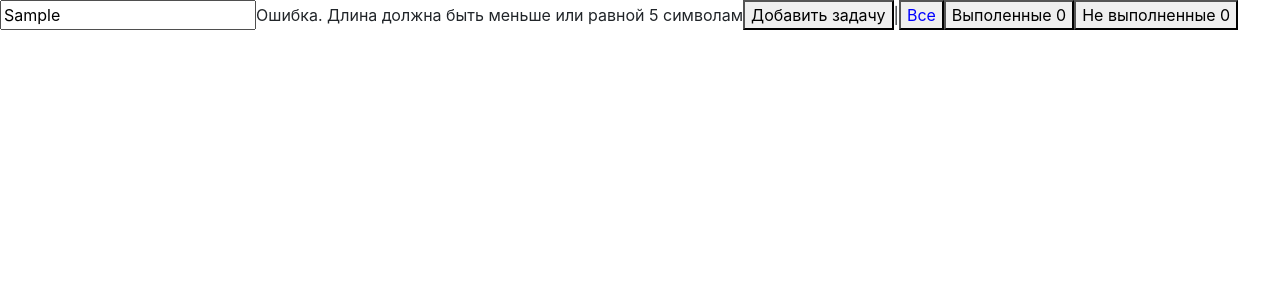
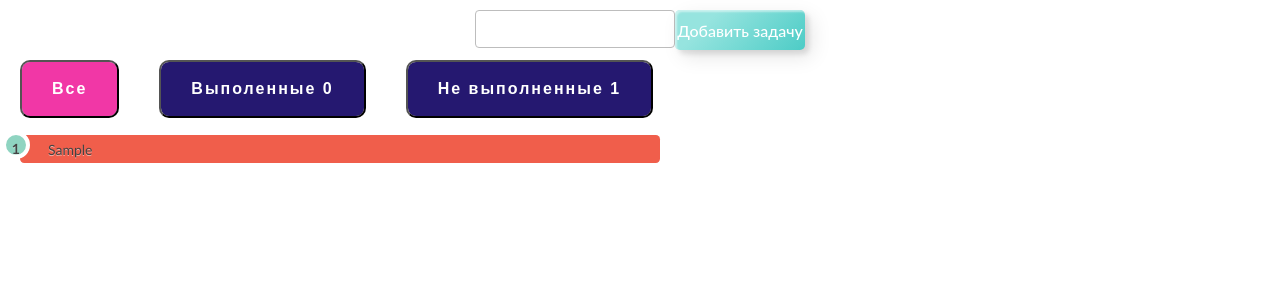
Before and after one commit to Exanimates/todo-list, a React (Create React App) app: page / in a window 1280 px wide. Both pictures are taken after typing "Sample" into the empty fields and a click on the button "Добавить задачу". Shown: the top 300 px of the page. Built offline with nearby package versions, Linux system fonts and the light colour scheme.

Commit message:
Добавил стилизацию.

```diff
--- a/src/App/App.tsx
+++ b/src/App/App.tsx
@@ -3,6 +3,7 @@ import { useState } from "react"
 import { connect } from "react-redux";
 import { TodoAdd, ToggleTodo, setVisibilityFilter } from "../action/index";
 import { Todo, Counter } from "../types/todoTypes"
+import "../styles/App.css";
 
 interface AppPropType {
 	todos: Todo[];
@@ -16,12 +17,25 @@ interface AppPropType {
 const App: React.FC<AppPropType> = ({ todos, counter, currentFilter, onAddTodo, onToggle, onFilter }) => {
 
   const [inputValue, setInputValue] = useState("");
+  const [validationMessage, setValidationMessage] = useState("");
 
   const addTodo = () => {
-    if (inputValue.length <= 5) {
+    debugger;
+
+    if (inputValue.length === 0) {
+      setValidationMessage("Ошибка. Поле обязательно для заполнения");
+      return
+    };
+
+    if (inputValue.length > 10)  {
+      setValidationMessage("Ошибка. Длина должна быть меньше или равной 10 символам");
+      return
+    };
+
+    setValidationMessage("");
+
       onAddTodo(inputValue);
       setInputValue("");
-    }
 	};
 
   const toggle = (id: number) => {
@@ -35,25 +49,34 @@ const App: React.FC<AppPropType> = ({ todos, counter, currentFilter, onAddTodo,
   function handleInputChange(event: any) {
     setInputValue(event.target.value);
   };
-  let validationMessage = "";
-
-  if (inputValue.length > 5) {
-    validationMessage = "Ошибка. Длина должна быть меньше или равной 5 символам"
-  }
 
     return (
-      <div className="App">
-        <input type={"text"} value= { inputValue } onChange={ handleInputChange }></input>
-        { validationMessage }
-        <button onClick={() => addTodo()}>Добавить задачу</button>
-        |
-        <button style={{ color: "SHOW_ALL" === currentFilter ? "blue" : "black"}} onClick={() => filter("SHOW_ALL")}>Все</button>
-        <button style={{ color: "SHOW_COMPLETED" === currentFilter ? "blue" : "black"}} onClick={() => filter("SHOW_COMPLETED")}>Выполенные { counter.completedCount }</button>
-        <button style={{ color: "SHOW_INCOMPLETED" === currentFilter ? "blue" : "black"}} onClick={() => filter("SHOW_INCOMPLETED")}>Не выполненные { counter.incompletedCount }</button>
+      <div className="app">
+        <div className="app__input">
+          <div className="app__input-field">
+            <input className="text-field__input" type={"text"} value= { inputValue } onChange={ handleInputChange }></input>
+            <button className="custom-btn btn-4" onClick={() => addTodo()}>Добавить задачу</button>
+          </div>
+          <div className="break"></div>
+          <div >
+            { <span className="danger">{validationMessage}</span>  }
+          </div>
+        </div>
+        <div className="app__filter">
+          <button className={ currentFilter === "SHOW_ALL" ? "glow-button" : "deactive-button" } onClick={() => filter("SHOW_ALL")}>Все</button>
+          <button className={ currentFilter === "SHOW_COMPLETED" ? "glow-button" : "deactive-button" } onClick={() => filter("SHOW_COMPLETED")}>Выполенные { counter.completedCount }</button>
+          <button className={ currentFilter === "SHOW_INCOMPLETED" ? "glow-button" : "deactive-button" } onClick={() => filter("SHOW_INCOMPLETED")}>Не выполненные { counter.incompletedCount }</button>
+        </div>
         <div>
-          {
-            todos.map((elem: Todo) => { return <p> <span onClick={() => toggle(elem.id)}>{elem.text} {elem.completed ? "Выполено" : "Не выполнено"}</span></p> })
-          }
+          <ol className="rounded">
+            {
+              todos.map((elem: Todo) => {
+                return <li key={elem.id}>
+                <a className={  elem.completed ? "rounded-positive" : "rounded-negative" } onClick={() => toggle(elem.id)}>{elem.text}</a>
+              </li> }
+              )
+            }
+          </ol>
         </div>
       </div>
     );
--- /dev/null
+++ b/src/styles/App.css
@@ -0,0 +1,220 @@
+.btn-active {
+    background-color: aqua;
+}
+
+.danger {
+    color: red;
+}
+
+.app__input {
+    margin-top: 10px;
+    display: flex;
+    justify-content: center;
+    flex-wrap: wrap;
+}
+
+.break {
+    flex-basis: 100%;
+    height: 0;
+}
+
+.custom-btn {
+    width: 130px;
+    height: 40px;
+    color: #fff;
+    border-radius: 5px;
+    padding: 10px 25px;
+    font-family: 'Lato', sans-serif;
+    font-weight: 500;
+    background: transparent;
+    cursor: pointer;
+    transition: all 0.3s ease;
+    position: relative;
+    display: inline-block;
+     box-shadow:inset 2px 2px 2px 0px rgba(255,255,255,.5),
+     7px 7px 20px 0px rgba(0,0,0,.1),
+     4px 4px 5px 0px rgba(0,0,0,.1);
+    outline: none;
+  }
+  .btn-4 {
+    background-color: #4dccc6;
+  background-image: linear-gradient(315deg, #4dccc6 0%, #96e4df 74%);
+    line-height: 42px;
+    padding: 0;
+    border: none;
+  }
+  .btn-4:hover{
+    background-color: #89d8d3;
+  background-image: linear-gradient(315deg, #89d8d3 0%, #03c8a8 74%);
+  }
+  .btn-4 span {
+    position: relative;
+    display: block;
+    width: 100%;
+    height: 100%;
+  }
+  .btn-4:before,
+  .btn-4:after {
+    position: absolute;
+    content: "";
+    right: 0;
+    top: 0;
+     box-shadow:  4px 4px 6px 0 rgba(255,255,255,.9),
+                -4px -4px 6px 0 rgba(116, 125, 136, .2),
+      inset -4px -4px 6px 0 rgba(255,255,255,.9),
+      inset 4px 4px 6px 0 rgba(116, 125, 136, .3);
+    transition: all 0.3s ease;
+  }
+  .btn-4:before {
+    height: 0%;
+    width: .1px;
+  }
+  .btn-4:after {
+    width: 0%;
+    height: .1px;
+  }
+  .btn-4:hover:before {
+    height: 100%;
+  }
+  .btn-4:hover:after {
+    width: 100%;
+  }
+  .btn-4 span:before,
+  .btn-4 span:after {
+    position: absolute;
+    content: "";
+    left: 0;
+    bottom: 0;
+    box-shadow:  4px 4px 6px 0 rgba(255,255,255,.9),
+                -4px -4px 6px 0 rgba(116, 125, 136, .2),
+      inset -4px -4px 6px 0 rgba(255,255,255,.9),
+      inset 4px 4px 6px 0 rgba(116, 125, 136, .3);
+    transition: all 0.3s ease;
+  }
+  .btn-4 span:before {
+    width: .1px;
+    height: 0%;
+  }
+  .btn-4 span:after {
+    width: 0%;
+    height: .1px;
+  }
+  .btn-4 span:hover:before {
+    height: 100%;
+  }
+  .btn-4 span:hover:after {
+    width: 100%;
+  }
+
+  /* стили для input */
+  .text-field__input {
+    display: block;
+    width: 200px;
+    height: calc(2.25rem + 2px);
+    padding: 0.375rem 0.75rem;
+    font-family: inherit;
+    font-size: 1rem;
+    font-weight: 400;
+    line-height: 1.5;
+    color: #212529;
+    background-color: #fff;
+    background-clip: padding-box;
+    border: 1px solid #bdbdbd;
+    border-radius: 0.25rem;
+    transition: border-color 0.15s ease-in-out, box-shadow 0.15s ease-in-out;
+  }
+
+  .app__input-field {
+    display: flex;
+  }
+
+  .glow-button {
+    text-decoration: none;
+    display: inline-block;
+    padding: 15px 30px;
+    margin: 10px 20px;
+    border-radius: 10px;
+    box-shadow: 0 0 40px 40px #F137A6 inset, 0 0 0 0 #F137A6;
+    font-family: 'Montserrat', sans-serif;
+    font-weight: bold;
+    letter-spacing: 2px;
+    color: white;
+    transition: .15s ease-in-out;
+  }
+  .glow-button:hover {
+    box-shadow: 0 0 10px 0 #F137A6 inset, 0 0 10px 4px #F137A6;
+    color: #F137A6;
+  }
+
+  ol {
+    width: 50%;
+    margin-left: 20px;
+  }
+  .deactive-button {
+    text-decoration: none;
+    display: inline-block;
+    padding: 15px 30px;
+    margin: 10px 20px;
+    border-radius: 10px;
+    box-shadow: 0 0 40px 40px #251870 inset, 0 0 0 0 #F137A6;
+    font-family: 'Montserrat', sans-serif;
+    font-weight: bold;
+    letter-spacing: 2px;
+    color: white;
+    transition: .15s ease-in-out;
+  }
+  .deactive:hover {
+    box-shadow: 0 0 10px 0 #F137A6 inset, 0 0 10px 4px #F137A6;
+    color: #F137A6;
+  }
+
+  .rounded {
+    counter-reset: li;
+    list-style: none;
+    font: 14px "Trebuchet MS", "Lucida Sans";
+    padding: 0;
+    text-shadow: 0 1px 0 rgba(255,255,255,.5);
+    }
+    .rounded-positive {
+    position: relative;
+    display: block;
+    padding: .4em .4em .4em 2em;
+    margin: .5em 0;
+    background: #40e964;
+    color: #444;
+    text-decoration: none;
+    border-radius: .3em;
+    transition: .3s ease-out;
+    cursor: pointer;
+    }
+    .rounded-negative {
+      position: relative;
+      display: block;
+      padding: .4em .4em .4em 2em;
+      margin: .5em 0;
+      background: #f05e4b;
+      color: #444;
+      text-decoration: none;
+      border-radius: .3em;
+      transition: .3s ease-out;
+      cursor: pointer;
+
+      }
+    .rounded a:hover:before {transform: rotate(360deg);}
+    .rounded a:before {
+    content: counter(li);
+    counter-increment: li;
+    position: absolute;
+    left: -1.3em;
+    top: 50%;
+    margin-top: -1.3em;
+    background: #8FD4C1;
+    height: 2em;
+    width: 2em;
+    line-height: 2em;
+    border: .3em solid white;
+    text-align: center;
+    font-weight: bold;
+    border-radius: 2em;
+    transition: all .3s ease-out;
+    }
```
